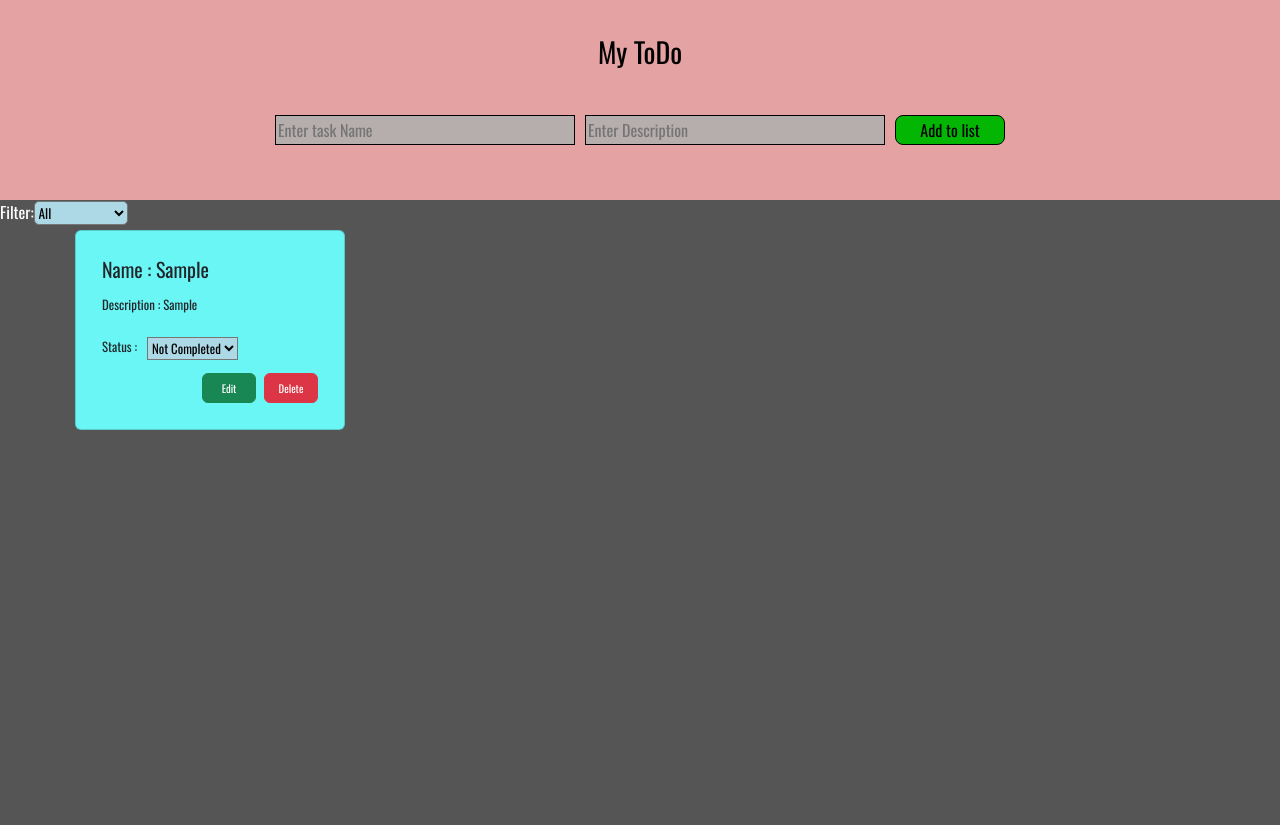
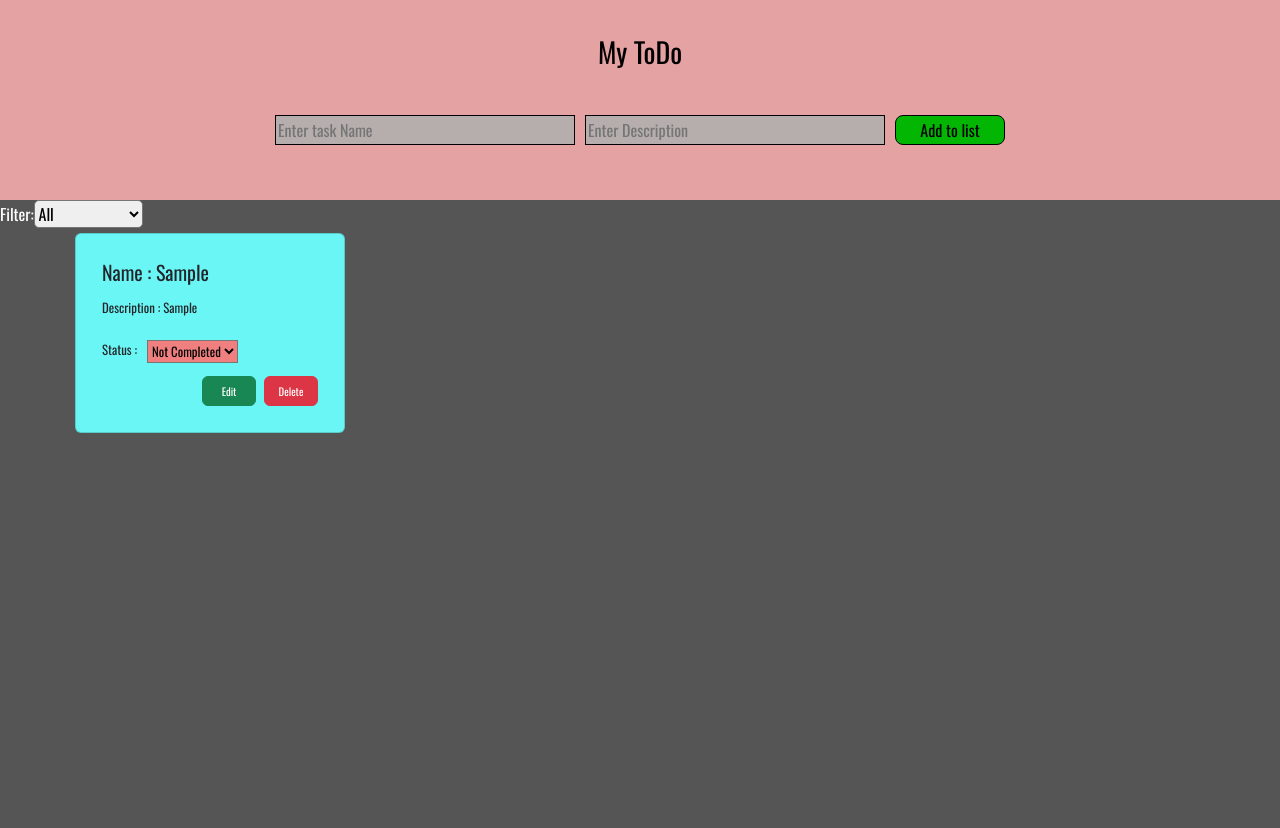
Before and after one commit to SelvakumarBoominathan/React---ToDo-list, a React (Vite) app in the folder ToDo list/: page / in a window 1280 px wide. Both pictures are taken after typing "Sample", "Sample" into the empty fields and a click on the button "Add to list". Built offline with nearby package versions, Linux system fonts and the light colour scheme.

Commit message:
styles updated on dropdowns

```diff
--- a/ToDo list/src/components/Body/Body.css
+++ b/ToDo list/src/components/Body/Body.css
@@ -36,6 +36,7 @@
 
 .filter-dropdown {
   background-color: #555555;
+  font-size: 1em;
 }
 
 .Filter-select {
@@ -44,8 +45,16 @@
 }
 
 #filter-select {
-  background-color: lightblue;
+  /* background-color: lightblue; */
   border-radius: 5px;
+}
+
+.completed-task {
+  background-color: lightgreen;
+}
+
+.not-completed-task {
+  background-color: lightcoral;
 }
 
 
@@ -80,9 +89,9 @@
     min-width: 100%;
   }
 
-  .drop-Down {
+  /* .drop-Down {
     font-size: x-small;
-  }
+  } */
 
   #card-parent {
     width: 270px;
@@ -104,9 +113,9 @@
     min-width: 100%;
   }
 
-  .drop-Down {
+  /* .drop-Down {
     font-size: smaller;
-  }
+  } */
 
   #card-parent {
     width: 270px;
@@ -127,9 +136,10 @@
     min-width: 100%;
   }
 
+  /*
   .drop-Down {
     font-size: 0.7rem;
-  }
+  } */
 
   #card-parent {
     width: 330px;
@@ -146,9 +156,9 @@
     min-width: 100%;
   }
 
-  .drop-Down {
+  /* .drop-Down {
     font-size: 0.5rem;
-  }
+  } */
 
   #card-parent {
     width: 330px;
--- a/ToDo list/src/components/Body/Body.jsx
+++ b/ToDo list/src/components/Body/Body.jsx
@@ -1,3 +1,131 @@
+// import React, { useState, useEffect } from 'react';
+// import Card from 'react-bootstrap/Card';
+// import Button from 'react-bootstrap/Button';
+// import "./Body.css";
+
+// const Body = ({ tasks, onEditTask, onDeleteTask }) => {
+//   const [editIndex, setEditIndex] = useState(null);
+//   const [editTaskName, setEditTaskName] = useState('');
+//   const [editDescription, setEditDescription] = useState('');
+//   const [taskStatuses, setTaskStatuses] = useState({});
+//   const [filterOption, setFilterOption] = useState('All');
+
+//   useEffect(() => {
+//     const initialStatuses = {};
+//     tasks.forEach((task, index) => {
+//       initialStatuses[index] = task.status || 'Not Completed';
+//     });
+//     setTaskStatuses(initialStatuses);
+//   }, [tasks]);
+
+//   const handleEdit = (index) => {
+//     setEditIndex(index);
+//     setEditTaskName(tasks[index].todoName);
+//     setEditDescription(tasks[index].description);
+//   };
+
+//   const handleSaveEdit = () => {
+//     const updatedTasks = tasks.map((task, index) => {
+//       if (index === editIndex) {
+//         return {
+//           ...task,
+//           todoName: editTaskName,
+//           description: editDescription,
+//           status: taskStatuses[index]
+//         };
+//       }
+//       return task;
+//     });
+
+//     onEditTask(updatedTasks);
+
+//     setEditIndex(null);
+//     setEditTaskName('');
+//     setEditDescription('');
+//   };
+
+//   const handleDelete = (index) => {
+//     onDeleteTask(index);
+//   };
+
+//   const handleStatusChange = (index, status) => {
+//     setTaskStatuses(prevStatuses => ({
+//       ...prevStatuses,
+//       [index]: status
+//     }));
+//   };
+
+//   const handleFilterChange = (filter) => {
+//     setFilterOption(filter);
+//   };
+
+//   const filteredTasks = tasks.filter((task, index) => {
+//     if (filterOption === 'All') {
+//       return true;
+//     } else {
+//       return task.status === filterOption;
+//       // return taskStatuses[index] === filterOption;
+//     }
+//   });
+
+//   useEffect(() => {
+//     // Update task statuses based on the current filter option
+//     const updatedStatuses = {};
+//     tasks.forEach((task, index) => {
+//       if (filterOption === 'All' || task.status === filterOption) {
+//         updatedStatuses[index] = task.status || 'Not Completed';
+//       }
+//     });
+//     setTaskStatuses(updatedStatuses);
+//   }, [tasks, filterOption]);
+
+//   return (
+
+//     <>
+//       <div className="filter-dropdown">
+//         <label className='Filter-select' htmlFor="filter-select" style={{ fontFamily: 'Oswald, sans-serif' }} >Filter:  </label>
+//         <select className="drop-Down" id="filter-select" value={filterOption} onChange={(e) => handleFilterChange(e.target.value)}>
+//           <option className="drop-Down" value="All"  >All</option>
+//           <option className="drop-Down" value="Completed"  >Completed</option>
+//           <option className="drop-Down" value="Not Completed"  >Not Completed</option>
+//         </select>
+//       </div>
+//       <div className='parent-container'>
+//         {filteredTasks.map((task, index) => (
+//           <Card key={index} id='card-parent' className={task.status === 'Completed' ? 'completed-task' : 'not-completed-task'}>
+//             <Card.Body className='body-container'>
+//               <Card.Title  >Name : {editIndex === index ? <input type="text" value={editTaskName} onChange={(e) => setEditTaskName(e.target.value)} /> : task.todoName}</Card.Title>
+//               <Card.Text>
+//                 <span  >Description : {editIndex === index ? <input type="text" value={editDescription} onChange={(e) => setEditDescription(e.target.value)} /> : task.description}</span>
+//               </Card.Text>
+//               <div className='Dorpdwn-container'>
+//                 <span  >Status :</span> <span>
+//                   <select style={{ fontFamily: 'Oswald, sans-serif', backgroundColor: 'lightblue' }} value={taskStatuses[index] || 'Not Completed'} onChange={(e) => handleStatusChange(index, e.target.value)}>
+//                     <option className="drop-Down" value="Completed"  >Completed</option>
+//                     <option className="drop-Down" value="Not Completed"  >Not Completed</option>
+//                   </select>
+//                 </span>
+//               </div>
+//               <div className='btn-container'>
+//                 {editIndex === index ? (
+//                   <Button variant="primary" onClick={handleSaveEdit}>Save</Button>
+//                 ) : (
+//                   <Button variant="success" onClick={() => handleEdit(index)}  >Edit</Button>
+//                 )}
+//                 {' '}
+//                 <Button variant="danger" onClick={() => handleDelete(index)} >Delete</Button>{' '}
+//               </div>
+//             </Card.Body>
+//           </Card>
+//         ))}
+//       </div>
+//     </>
+//   );
+// };
+
+// export default Body;
+
+
 import React, { useState, useEffect } from 'react';
 import Card from 'react-bootstrap/Card';
 import Button from 'react-bootstrap/Button';
@@ -89,7 +217,13 @@ const Body = ({ tasks, onEditTask, onDeleteTask }) => {
               </Card.Text>
               <div className='Dorpdwn-container'>
                 <span  >Status :</span> <span>
-                  <select style={{ fontFamily: 'Oswald, sans-serif', backgroundColor: 'lightblue' }} value={taskStatuses[index] || 'Not Completed'} onChange={(e) => handleStatusChange(index, e.target.value)}>
+                  <select
+                    style={{
+                      fontFamily: 'Oswald, sans-serif',
+                      backgroundColor: taskStatuses[index] === 'Completed' ? 'lightgreen' : 'lightcoral'
+                    }}
+                    value={taskStatuses[index] || 'Not Completed'}
+                    onChange={(e) => handleStatusChange(index, e.target.value)}>
                     <option className="drop-Down" value="Completed"  >Completed</option>
                     <option className="drop-Down" value="Not Completed"  >Not Completed</option>
                   </select>
```
